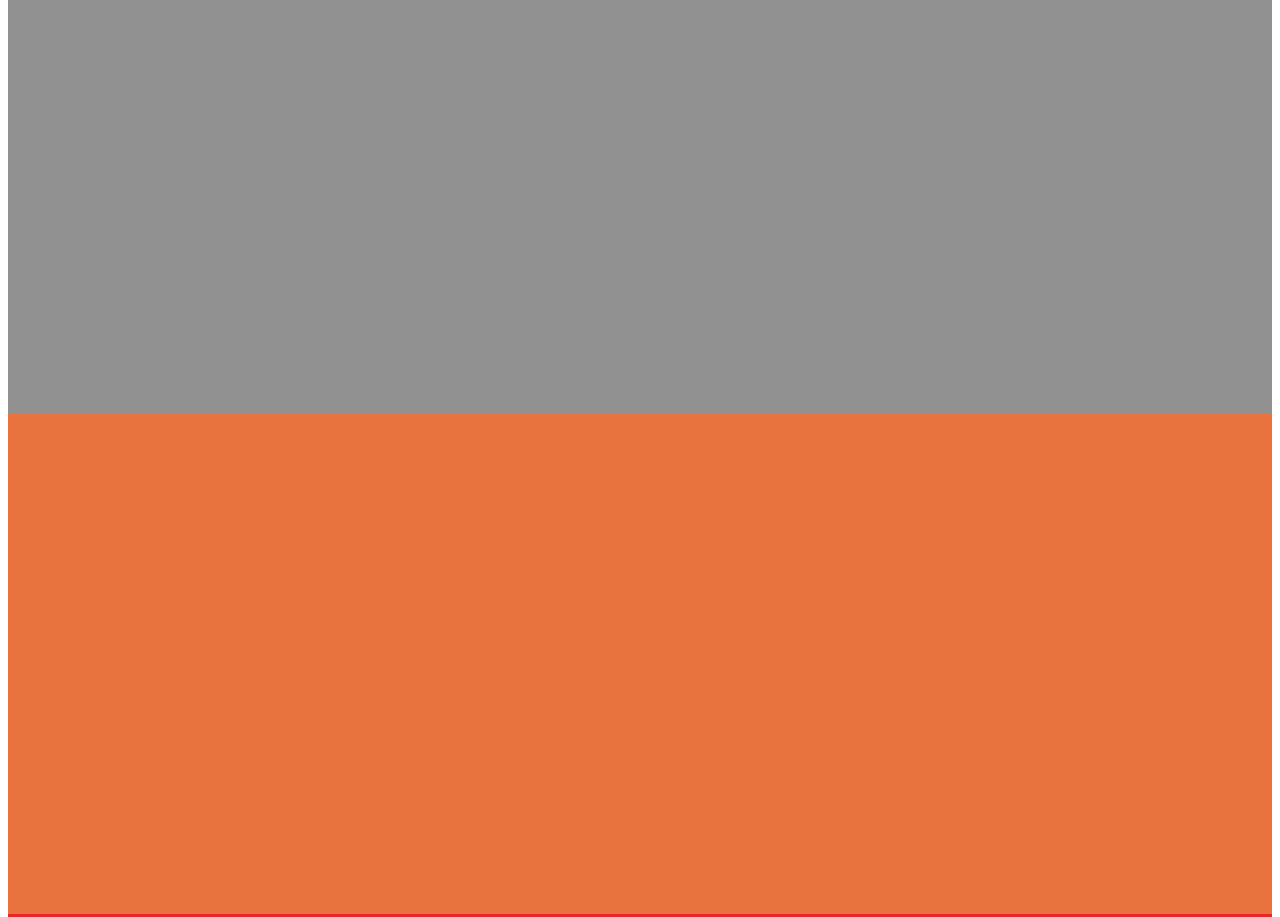
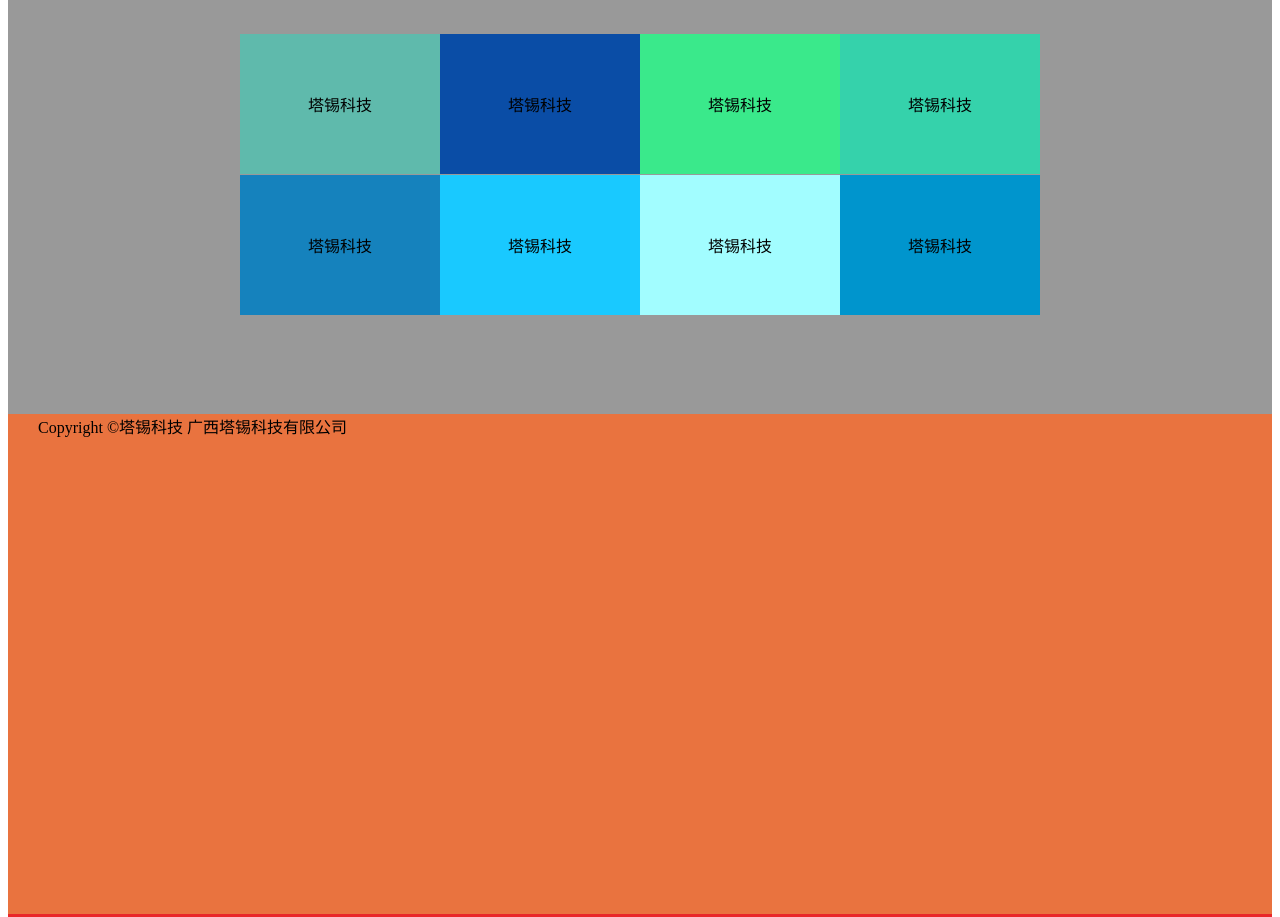
Before and after one commit to 474846718/taxi_website, a plain HTML site: page untitled/taxi/index.html in a window 1280 px wide. Shown: the part 646-1563 px from the top of the page. Drawn offline with Linux system fonts and the light colour scheme.

Commit message:
添加产品展示

```diff
--- a/untitled/taxi/index.html
+++ b/untitled/taxi/index.html
@@ -68,7 +68,7 @@
             </li>
             <li>
                 <a href="#">
-                    <span>关于塔西</span>
+                    <span>关于塔锡</span>
                 </a>
             </li>
             <li>
@@ -76,9 +76,6 @@
                     <span>联系我们</span>
                 </a>
             </li>
-
-
-
         </ul>
         <ul style="font-size:14px;text-transform:uppercase;font-weight:600;display:inline-block;margin-top:0;margin-bottom:0;margin-left:0;padding-left:0;float:right;">
             <li style="display:inline-block;margin-right:12px;border-color:#DA0000;"><a style="font-weight:500;font-size:14px;color:#000000;cursor:pointer;display:inline-block;text-decoration:none;padding-top:15px;padding-right:12px;padding-bottom:0;padding-left:12px;border-top:4px solid transparent" href="#"><span>帮助</span></a></li>
@@ -105,18 +102,40 @@
         </div>
     </li>
     <li style="display: block">
-        <div style="background: #919191 none repeat scroll 0% 0%;  height: 500px; width: 100%; left: 0px; right: 0px; bottom: 0px; top: 0px;">
+        <div style="background: #999999 none repeat scroll 0% 0%;  height: 500px; width: 100%; left: 0px; right: 0px; bottom: 0px; top: 0px;">
             <div style="background: rgba(0, 0, 0, 0) none repeat-x scroll center top;clear: both;color: #000;height: 120px;margin-top: 0px;">
                 <div style="margin-left: auto;margin-right: auto;position: relative;width: 990px">
                     <h3 style="border-bottom: 1px solid #666;float: left;font-size: 1.4em;font-weight: normal;height: 60px;line-height: 60px">
-                        <a style="color: #000;text-decoration:none" href="#" title="产品中心">产品展示</a></h3>
+                        <a style="color: #000;text-decoration:none" href="#" title="产品中心">产品展示</a>
+                    </h3>
                     <br/>
                 </div>
             </div>
+            <table id="productDH" style="width:800px;margin:auto" cellspacing="0" cellpadding="0" border="0">
+                <tbody>
+                <tr>
+                    <td style="background: #5fbaac" width="20%" height="140" align="center"><a href="#" style="text-decoration: none;color: #000000"><p>塔锡科技</p></a></td>
+                    <td style="background: #0a4da6" width="20%" height="140" align="center"><a href="#"style="text-decoration: none;color: #000000"><p>塔锡科技</p></a></td>
+                    <td style="background: #3ae98b" width="20%" height="140" align="center"><a href="#" style="text-decoration: none;color: #000000"><p>塔锡科技</p></a></td>
+                    <td style="background: #35d2ab" width="20%" height="140" align="center"><a href="#" style="text-decoration: none;color: #000000"><p>塔锡科技</p></a></td>
+                </tr>
+                <tr>
+                    <td colspan="9" height="1"></td>
+                </tr>
+                <tr>
+                    <td style="background: #1582bd" width="20%" height="140" align="center"><a href="#" style="text-decoration: none;color: #000000"><p>塔锡科技</p></a></td>
+                    <td style="background: #19c9ff" width="20%" height="140" align="center"><a href="#" style="text-decoration: none;color: #000000"><p>塔锡科技</p></a></td>
+                    <td style="background: #a2fdff" width="20%" height="140" align="center"><a href="#" style="text-decoration: none;color: #000000"><p>塔锡科技</p></a></td>
+                    <td style="background: #0095cd" width="20%" height="140" align="center"><a href="#" style="text-decoration: none;color: #000000"><p>塔锡科技</p></a></td>
+                </tr>
+                </tbody>
+            </table>
         </div>
     </li>
     <li style="display: block">
-        <div style="background: #e9733f none repeat scroll 0% 0%;  height: 500px; width: 100%; left: 0px; right: 0px; bottom: 0px; top: 0px;"></div>
+        <div style="background: #e9733f none repeat scroll 0% 0%;  height: 500px; width: 100%; left: 0px; right: 0px; bottom: 0px; top: 0px;">
+            <p style="margin: 0px 30px 0px 30px;">Copyright ©塔锡科技 广西塔锡科技有限公司</p>
+        </div>
     </li>
     <li style="display: block">
         <div style="background: #e9272a none repeat scroll 0% 0%;  height: 500px; width: 100%; left: 0px; right: 0px; bottom: 0px; top: 0px;"></div>
```
